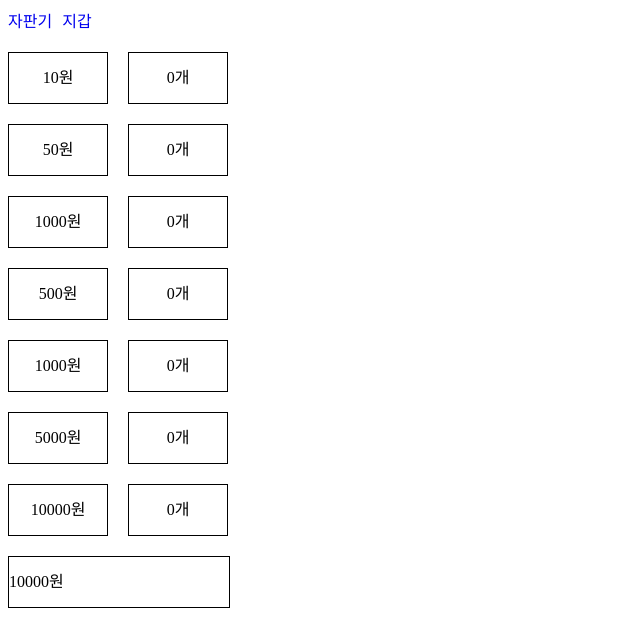
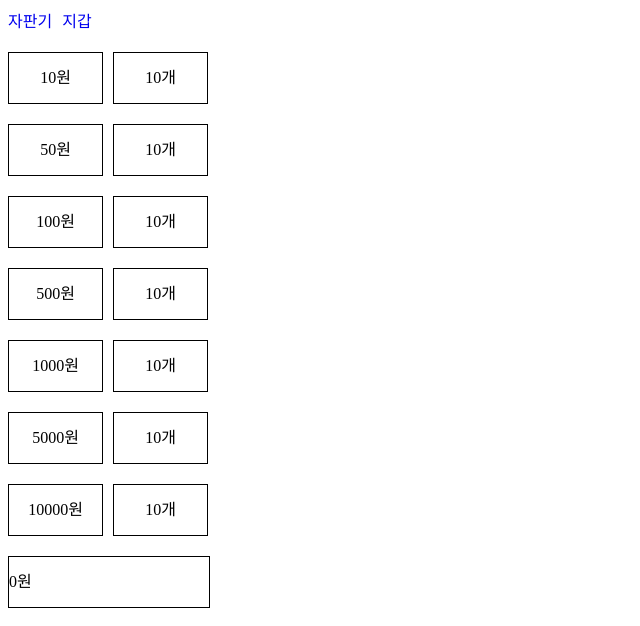
Before and after one commit to codesquad-members-2022/fe-vm, a React (Create React App) app: page /wallet in a window 1280 px wide. Shown: the top 626 px of the page, without its empty margins (0-640 px from the left). Built offline with nearby package versions, Linux system fonts and the light colour scheme.

Commit message:
✨ 금액 버튼 클릭해서 충전 기능 추가

```diff
--- a/package.json
+++ b/package.json
@@ -29,7 +29,9 @@
     ],
     "rules": {
       "import/no-unresolved": "off",
-      "react/prop-types": "off"
+      "react/prop-types": "off",
+      "react/no-array-index-key": "off",
+      "no-use-before-define": "off"
     },
     "env": {
       "browser": true
--- a/src/components/App.jsx
+++ b/src/components/App.jsx
@@ -1,11 +1,18 @@
+/* eslint-disable react/jsx-no-constructed-context-values */
 import Home from 'pages/Home';
 import Wallet from 'pages/Wallet';
-import React from 'react';
+import React, { useState } from 'react';
 import { BrowserRouter, Link, Route, Routes } from 'react-router-dom';
 import { LINK_STYLE, Nav } from 'components/App.style';
 
+export const MoneyContext = React.createContext();
+const defaultMoney = 0;
+
 function App() {
+  const [curMoney, setMoney] = useState(defaultMoney);
+
   return (
+    <MoneyContext.Provider value={{ curMoney, setMoney }}>
       <BrowserRouter>
         <Nav>
           <Link to="/" style={LINK_STYLE}>
@@ -20,6 +27,7 @@ function App() {
           <Route path="wallet" element={<Wallet />} />
         </Routes>
       </BrowserRouter>
+    </MoneyContext.Provider>
   );
 }
 
--- /dev/null
+++ b/src/components/Coin.jsx
@@ -0,0 +1,40 @@
+/* eslint-disable no-console */
+import React, { useContext, useState } from 'react';
+import styled from 'styled-components';
+import { MoneyContext } from 'components/App';
+
+function Coin({ amount, cnt }) {
+  const { curMoney, setMoney } = useContext(MoneyContext);
+  const [moneyCnt, setMoneyCnt] = useState(cnt);
+  return (
+    <Wrap>
+      <Amount onClick={handleChargeMoney}>{amount}원</Amount>
+      <Box>{moneyCnt}개</Box>
+    </Wrap>
+  );
+  function handleChargeMoney() {
+    const hasEnoughCoins = moneyCnt >= 1;
+    if (!hasEnoughCoins) {
+      return;
+    }
+    setMoney(curMoney + amount);
+    setMoneyCnt(moneyCnt - 1);
+  }
+}
+
+export default Coin;
+
+const Wrap = styled.div({
+  display: 'flex',
+  gap: '10px',
+});
+const Box = styled.div({
+  width: '100px',
+  height: '50px',
+  textAlign: 'center',
+  lineHeight: '50px',
+  border: '1px solid black',
+});
+const Amount = styled(Box)({
+  cursor: 'pointer',
+});
--- a/src/components/ControlPanel.jsx
+++ b/src/components/ControlPanel.jsx
@@ -1,14 +1,16 @@
-import React from 'react';
+import React, { useContext } from 'react';
 import styled from 'styled-components';
+import { MoneyContext } from 'components/App';
 
 function ControlPanel() {
+  const { curMoney } = useContext(MoneyContext);
   return (
     <Wrap>
       <Row>
-        <Money />
-        <Unit>원</Unit>
+        <Money value={curMoney} />
+        <span>원</span>
       </Row>
-      <ReturnBtn>반환하기</ReturnBtn>
+      <button type="button">반환하기</button>
       <EventLog />
     </Wrap>
   );
@@ -33,10 +35,6 @@ const Money = styled.input({
   textAlign: 'right',
 });
 
-const Unit = styled.span({});
-
-const ReturnBtn = styled.button({});
-
 const EventLog = styled.div({
   border: '1px solid black',
   height: '100%',
--- a/src/components/MoneyCharge.jsx
+++ b/src/components/MoneyCharge.jsx
@@ -1,62 +1,34 @@
-import React from 'react';
+import React, { useContext } from 'react';
 import styled from 'styled-components';
+import { MoneyContext } from 'components/App';
+import Coin from 'components/Coin';
+import COINS from 'mock/coins';
 
 function MoneyCharge() {
+  const { curMoney } = useContext(MoneyContext);
   return (
     <Wrap>
-      <Coins>
-        <Coin>10원</Coin>
-        <Coin>50원</Coin>
-        <Coin>1000원</Coin>
-        <Coin>500원</Coin>
-        <Coin>1000원</Coin>
-        <Coin>5000원</Coin>
-        <Coin>10000원</Coin>
-      </Coins>
-      <Counts>
-        <Count>0개</Count>
-        <Count>0개</Count>
-        <Count>0개</Count>
-        <Count>0개</Count>
-        <Count>0개</Count>
-        <Count>0개</Count>
-        <Count>0개</Count>
-      </Counts>
+      <Coins />
       <Total>
-        <Money>10000</Money>
+        <Money>{curMoney}</Money>
         <Unit>원</Unit>
       </Total>
     </Wrap>
   );
 }
 
+function Coins() {
+  return COINS.map(({ AMOUNT, CNT }) => (
+    <Coin key={`${AMOUNT}`} amount={AMOUNT} cnt={CNT} />
+  ));
+}
+
 const Wrap = styled.div({
-  display: 'grid',
-  gridTemplateColumns: 'repeat(2, 100px)',
+  display: 'flex',
+  flexDirection: 'column',
+  width: '200px',
   gap: '20px',
   marginTop: '20px',
-});
-const Coins = styled.div({
-  display: 'flex',
-  flexDirection: 'column',
-  gap: '20px',
-});
-const Coin = styled.div({
-  textAlign: 'center',
-  border: '1px solid black',
-  height: '50px',
-  lineHeight: '50px',
-});
-const Counts = styled.div({
-  display: 'flex',
-  flexDirection: 'column',
-  gap: '20px',
-});
-const Count = styled.div({
-  textAlign: 'center',
-  border: '1px solid black',
-  height: '50px',
-  lineHeight: '50px',
 });
 const Total = styled.div({
   width: '100%',
--- /dev/null
+++ b/src/mock/coins.js
@@ -0,0 +1,11 @@
+const COINS = [
+  { AMOUNT: 10, CNT: 10 },
+  { AMOUNT: 50, CNT: 10 },
+  { AMOUNT: 100, CNT: 10 },
+  { AMOUNT: 500, CNT: 10 },
+  { AMOUNT: 1000, CNT: 10 },
+  { AMOUNT: 5000, CNT: 10 },
+  { AMOUNT: 10000, CNT: 10 },
+];
+
+export default COINS;
--- a/src/pages/Home.jsx
+++ b/src/pages/Home.jsx
@@ -7,11 +7,7 @@ import styled from 'styled-components';
 function Home() {
   return (
     <Wrap>
-      <Products>
-        {PRODUCTS.map(({ name, price }) => (
-          <Product name={name} price={price} />
-        ))}
-      </Products>
+      <Products />
       <ControlPanel />
     </Wrap>
   );
@@ -19,11 +15,21 @@ function Home() {
 
 export default Home;
 
+function Products() {
+  return (
+    <ProductWrap>
+      {PRODUCTS.map(({ name, price }) => (
+        <Product name={name} price={price} />
+      ))}
+    </ProductWrap>
+  );
+}
+
 const Wrap = styled.div({
   display: 'flex',
 });
 
-const Products = styled.div({
+const ProductWrap = styled.div({
   display: 'grid',
   gridTemplateColumns: 'repeat(4, 100px)',
   gap: '20px',
```
Lines whose indentation alone changed are shown as unchanged.
